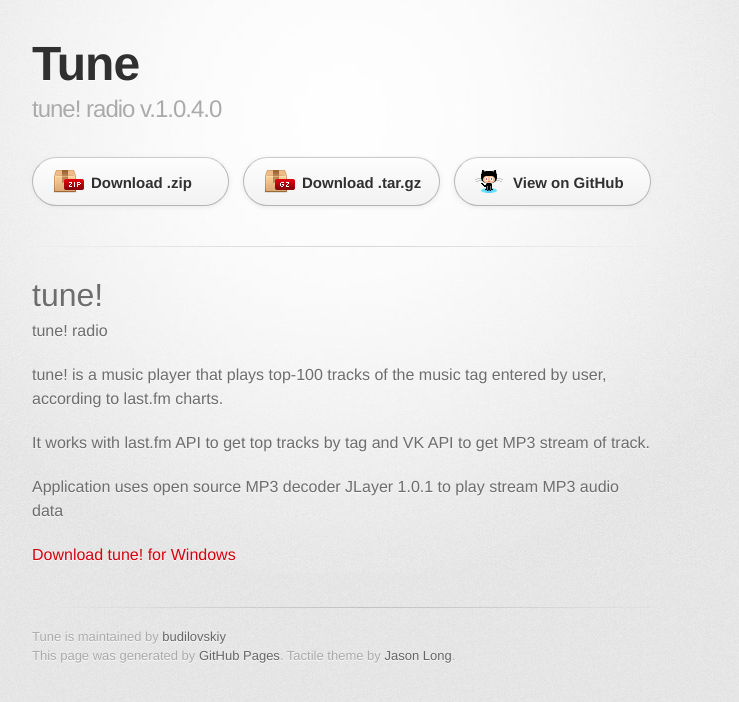
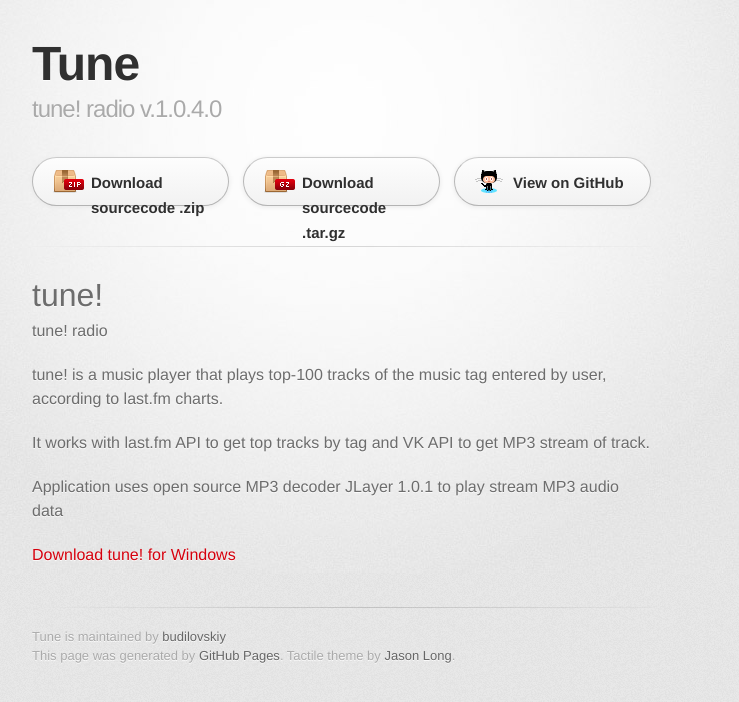
Before and after one commit to budilovskiy/tune, a plain HTML site: page index.html in a window 1280 px wide. Shown: the whole page, without its empty margins (298-1037 px from the left). Drawn offline with Linux system fonts and the light colour scheme; a web font is replaced by a local one.

Commit message:
Update index.html

```diff
--- a/index.html
+++ b/index.html
@@ -23,8 +23,8 @@
         </header>
 
         <section id="downloads" class="clearfix">
-          <a href="https://github.com/budilovskiy/tune/zipball/master" id="download-zip" class="button"><span>Download .zip</span></a>
-          <a href="https://github.com/budilovskiy/tune/tarball/master" id="download-tar-gz" class="button"><span>Download .tar.gz</span></a>
+          <a href="https://github.com/budilovskiy/tune/zipball/master" id="download-zip" class="button"><span>Download sourcecode .zip</span></a>
+          <a href="https://github.com/budilovskiy/tune/tarball/master" id="download-tar-gz" class="button"><span>Download sourcecode .tar.gz</span></a>
           <a href="https://github.com/budilovskiy/tune" id="view-on-github" class="button"><span>View on GitHub</span></a>
         </section>
 
```
